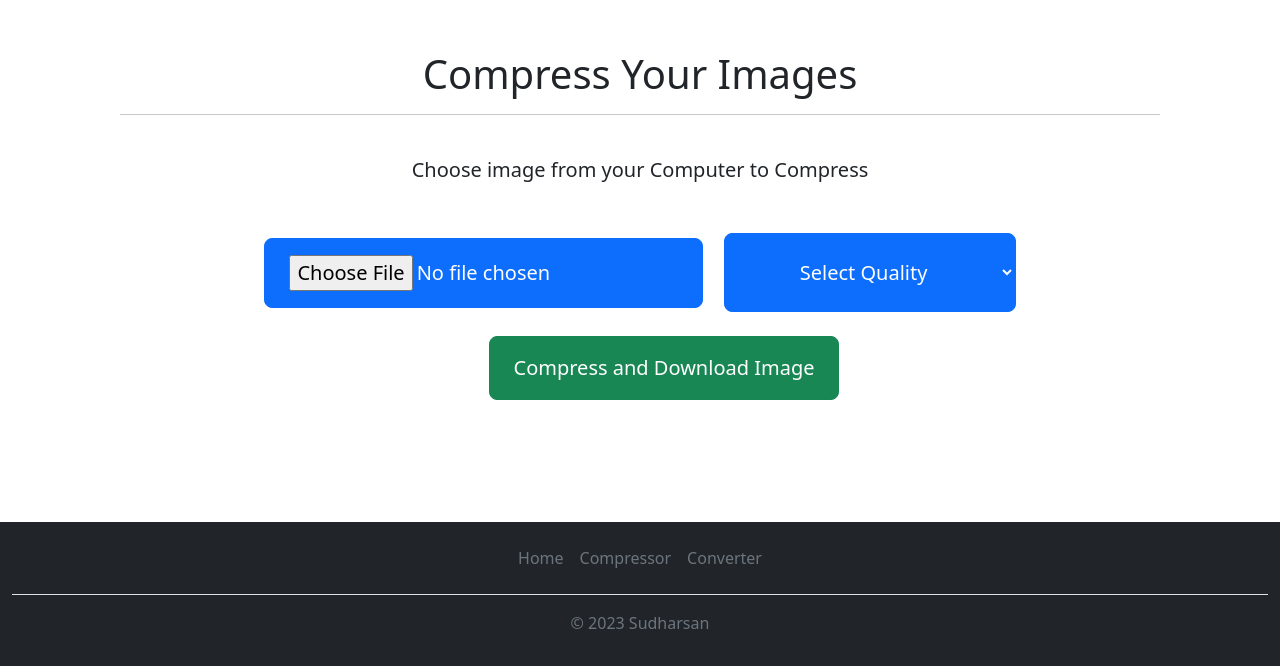
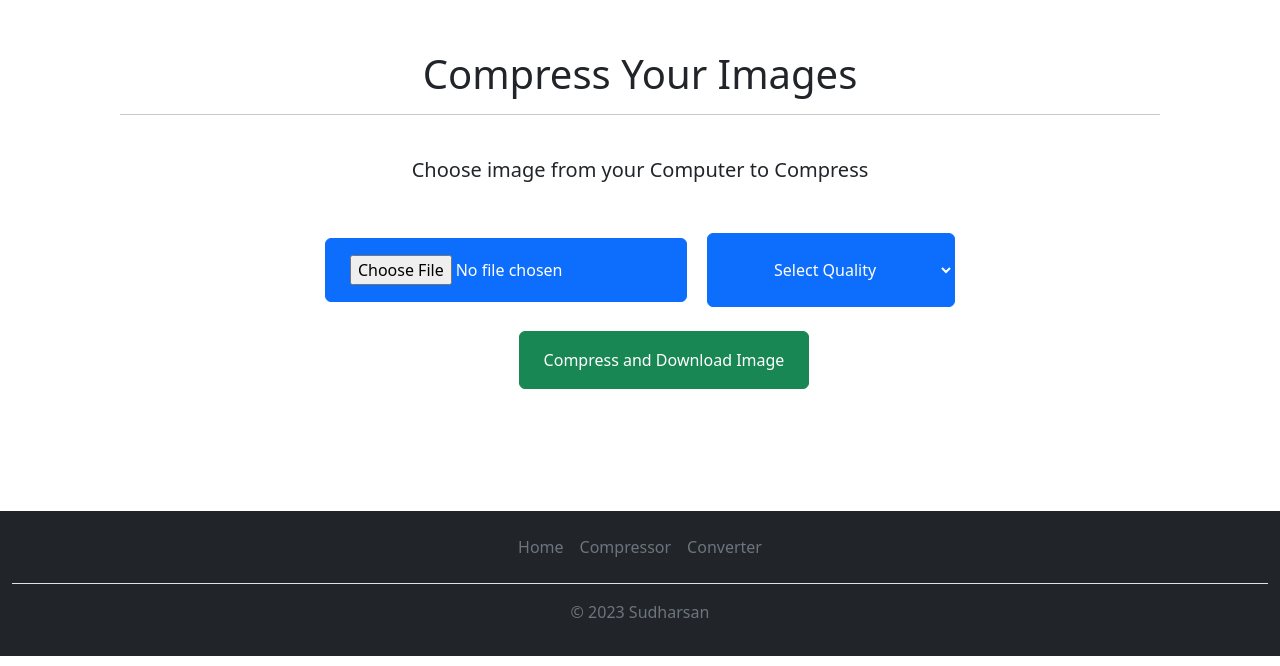
Before and after one commit to Sudharsan7303/Image-Compressor-Converter-WebApp, a Flask app: page /compressor in a window 1280 px wide. Shown: the part 72-738 px from the top of the page. Run offline with Flask 3, Linux system fonts and the light colour scheme.

Commit message:
made corrections in bootstrap

```diff
--- a/templates/compressor.html
+++ b/templates/compressor.html
@@ -10,15 +10,15 @@
     <div class="mb-5">
         <form action="{{url_for('compressor')}}" method="post" enctype = 'multipart/form-data'>
 
-            <label class="btn btn-primary btn-lg px-4 p-3 my-2"><input type="file" id="img" name="img" accept="image/*" ></label>
-            <select name="quality" id="quality" class="btn btn-primary btn-lg px-4 p-4 ms-3 my-2">
-                <option class="btn btn-secondary btn-lg px-4 p-3" value="" disabled selected >Select Quality</option>
-                <option value="75" class="btn btn-info btn-lg px-4 p-3">75 % of Original Quality</option>
-                <option value="50" class="btn btn-info btn-lg px-4 p-3">50 % of Original Quality</option>
-                <option value="25" class="btn btn-info btn-lg px-4 p-3">25 % of Original Quality</option>
+            <label class="btn btn-primary btn-md px-4 p-3 my-2"><input type="file" id="img" name="img" accept="image/*" ></label>
+            <select name="quality" id="quality" class="btn btn-primary btn-md px-4 p-4 ms-3 my-2">
+                <option class="btn btn-secondary btn-md px-4 p-3" value="" disabled selected >Select Quality</option>
+                <option value="75" class="btn btn-info btn-md px-4 p-3">75 % of Original Quality</option>
+                <option value="50" class="btn btn-info btn-md px-4 p-3">50 % of Original Quality</option>
+                <option value="25" class="btn btn-info btn-md px-4 p-3">25 % of Original Quality</option>
             </select>
             <div class="container m-3">
-            <input type="submit" class="btn btn-success btn-lg px-4 p-3 ms-3" value="Compress and Download Image">
+            <input type="submit" class="btn btn-success btn-md px-4 p-3 ms-3" value="Compress and Download Image">
 
             </div>
         </form>
--- a/templates/converter.html
+++ b/templates/converter.html
@@ -11,10 +11,10 @@
     <div class="mb-5">
         <form action="{{url_for('converter')}}" method="post" enctype = 'multipart/form-data'>
 
-            <label class="btn btn-primary btn-lg px-4 p-3"><input type="file" id="img" name="img" accept="image/*" ></label>
+            <label class="btn btn-primary btn-md px-4 p-3"><input type="file" id="img" name="img" accept="image/*" ></label>
 
             <div class="container m-3">
-            <input type="submit" class="btn btn-success btn-lg px-4 p-3 ms-3" value="Convert and Download Image">
+            <input type="submit" class="btn btn-success btn-md px-4 p-3 ms-3" value="Convert and Download Image">
 
 
 
```
